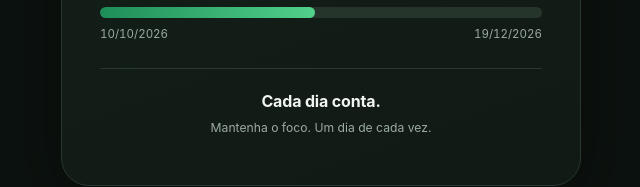
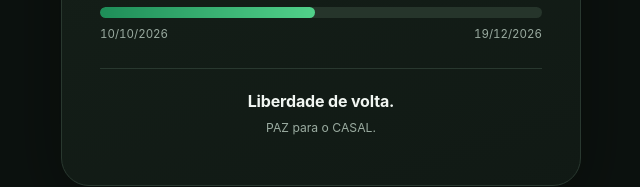
Before and after one commit to Edivan1000/contador-compromisso, a plain HTML site: page index.html in a window 1280 px wide. Shown: the part 580-767 px from the top of the page, without its empty margins (319-959 px from the left). Drawn offline with Linux system fonts and the light colour scheme.

Commit message:
Update index.html

```diff
--- a/index.html
+++ b/index.html
@@ -208,7 +208,7 @@
     </div>
 
     <p class="message" id="message">Cada dia conta.</p>
-    <p class="footer">Mantenha o foco. Um dia de cada vez.</p>
+    <p class="footer">PAZ para o CASAL.</p>
   </main>
 
   <script>
@@ -256,7 +256,7 @@
         message.textContent = 'A jornada começa em breve.';
       } else if (today < END) {
         label.textContent = remaining === 1 ? 'DIA RESTANTE' : 'DIAS RESTANTES';
-        message.textContent = 'Cada dia conta.';
+        message.textContent = 'Liberdade de volta.';
       } else if (today.getTime() === END.getTime()) {
         label.textContent = 'É HOJE';
         message.textContent = 'Chegou a data. Este é o dia.';
```
